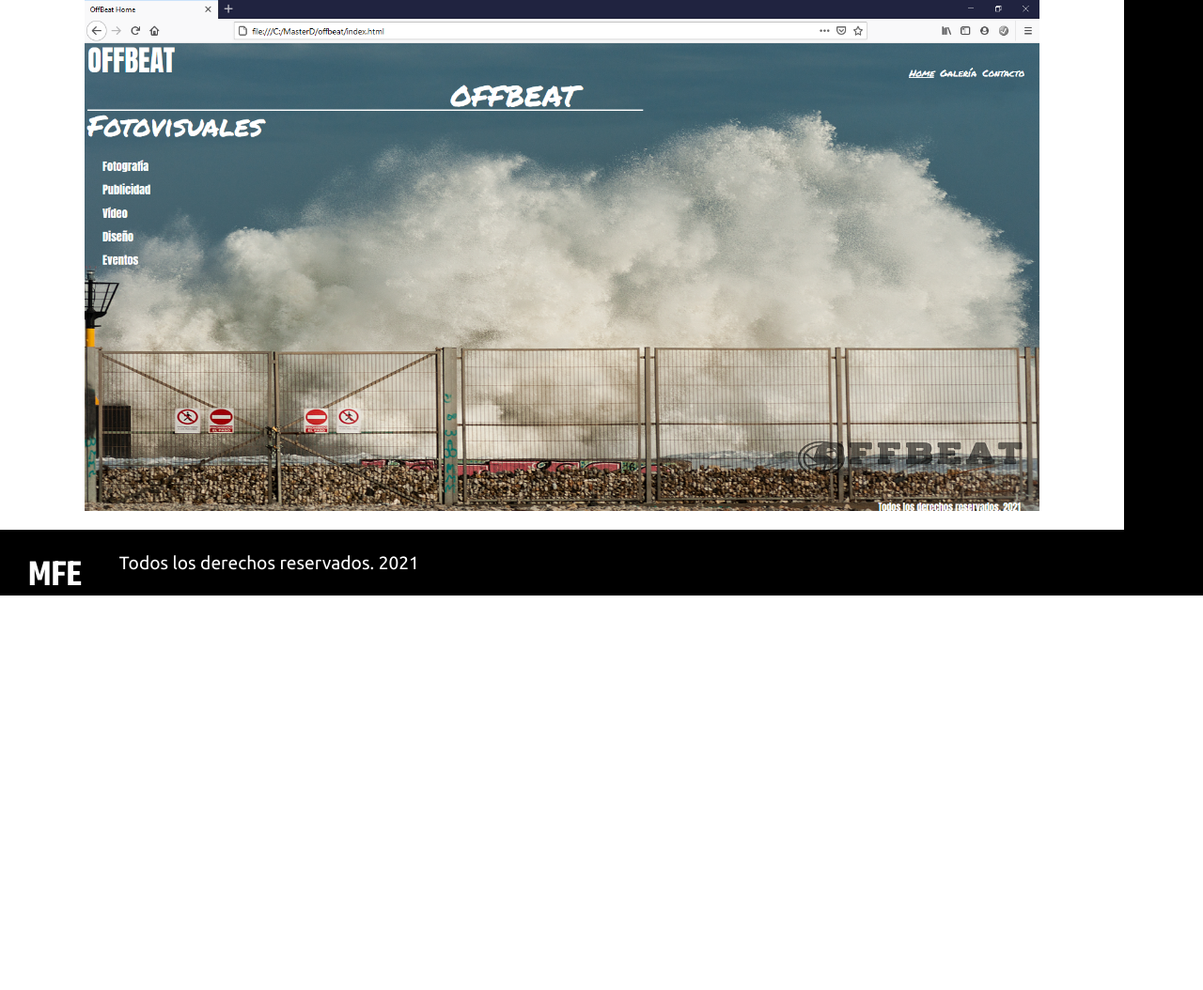
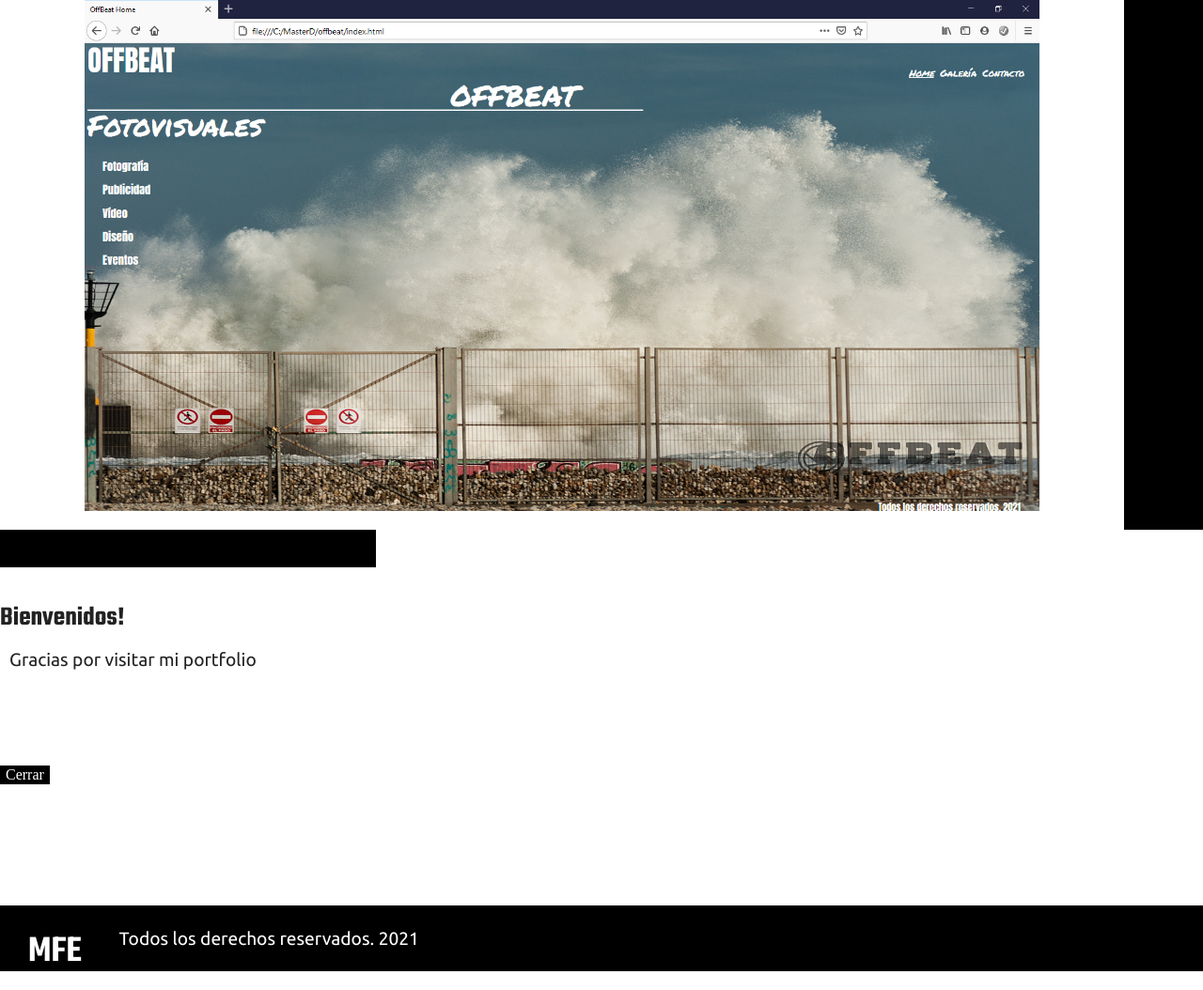
Before and after one commit to ManuelFernandezEsteban/portfolio, a PHP site: page / in a window 1280 px wide. Shown: the part 1108-2162 px from the top of the page at 94% size. Before the commit the page ends 1742 px from the top, so only its background shows below. Run offline with PHP 8.4, Linux system fonts and the light colour scheme; some web fonts are replaced.

Commit message:
cambio el saludo

```diff
--- a/css/comun.css
+++ b/css/comun.css
@@ -133,6 +133,7 @@ ul{
 .menuresponsive input:not(:checked) ~ .cruz {
     display: none;
 }
+
 /*fin menu responsive*/
 h1,h2,h3,h4,h5,h6{
     font-family: 'Teko';
@@ -400,6 +401,22 @@ img .mapa{
         width: 100%;
     }
 }
+/*bienvenida*/
+
+.bandaSuperior{
+    background-color: black;
+    width: 100%;
+    min-height: 40px;
+}
+#cajaBienvenida{
+    display: none;
+    width: 400px;
+    height: 400px;
+}
+
+
+
+
 /*tamaño laptop*/
 @media only screen and (min-width:1024px){
 
--- a/index.html
+++ b/index.html
@@ -1,5 +1,6 @@
 <!DOCTYPE html>
 <html lang="es">
+
 <head>
     <link rel="stylesheet" href="css/css-reset.css">
     <link rel="stylesheet" href="css/comun.css">
@@ -15,18 +16,23 @@
     <meta name="category" content="Spanish, Spain, Desarrollo web">
     <title>Portfolio de Manuel Fernández Esteban</title>
 </head>
+
 <body>
     <div id="contenedor-global" class="contenedor-global">
         <header id="header">
             <div class="caja-logo">
-                <a href="cuerpoInicio.html" title="home"><h1 class="logo">MFE</h1></a>
+                <a href="cuerpoInicio.html" title="home">
+                    <h1 class="logo">MFE</h1>
+                </a>
             </div>
             <nav class="menu">
                 <ul class="lista-menu">
                     <li><a class="menu-enlace seleccionado" href="cuerpoInicio.html" title="Home">Home</a></li>
                     <li><a class="menu-enlace" href="cuerpoPortfolio.html" title="PortFolio">PortFolio</a></li>
-                    <li><a class="menu-enlace" href="cuerpoContacto.html" title="Datos de contacto y redes sociales">Contacto</a></li>
-                    <li><a class="menu-enlace" href="cuerpoPresupuesto.html" title="Pide un presupuesto">Presupuesto</a></li>
+                    <li><a class="menu-enlace" href="cuerpoContacto.html"
+                            title="Datos de contacto y redes sociales">Contacto</a></li>
+                    <li><a class="menu-enlace" href="cuerpoPresupuesto.html" title="Pide un presupuesto">Presupuesto</a>
+                    </li>
                 </ul>
             </nav>
             <div class="menuresponsive">
@@ -35,7 +41,9 @@
                 <i class="cruz"><img src="ico/002-cancel.svg" alt="menu cerrar"></i>
                 <nav>
                     <ul>
-                    <li><div class="espacio"><a href="#"></a></div></li>
+                        <li>
+                            <div class="espacio"><a href="#"></a></div>
+                        </li>
                         <li><a class="menu-enlace" href="cuerpoInicio.html" target="_self">Home</a></li>
                         <li><a class="menu-enlace" href="cuerpoPortfolio.html" target="_self">Portfolio</a></li>
                         <li><a class="menu-enlace" href="cuerpoContacto.html" target="_self">Contacto</a></li>
@@ -47,6 +55,28 @@
         <main id="main">
 
         </main>
+        <div id="cajaBienvenida">
+            <div class="bandaSuperior"></div>
+            <div class="contenedor">
+                <div class="contenido">
+                    <h3>Bienvenidos!</h3>
+                    <p>Gracias por visitar mi portfolio</p>
+
+                </div>
+                <button class="boton">Cerrar</button>
+                <div class="caja-logo">
+                    <h1 class="logo">MFE</h1>
+                </div>
+            </div>
+        </div>
+</body>
+<!--<script>
+    $(document).ready(function () {
+        $('.boton').on('click', function (e) {
+            window.close();
+        });
+    })
+</script>-->
 <footer>
     <div class="caja-logo">
         <a href="cuerpoInicio.html" title="home">
@@ -60,4 +90,5 @@
 <script src="js/scripts.js"></script>
 
 </body>
+
 </html>
--- a/js/scripts.js
+++ b/js/scripts.js
@@ -4,6 +4,7 @@ var objetoHttp=null;
 const CUERPOINICIAL = 'cuerpoInicio.html';
 const XMLNOTICIAS = 'xml/rss.xml';
 const REFERENCIAMAIN=$('main');
+const URLPOPUP='bienvenida.html';
 
 function navega(enlace){
     console.log(enlace);
@@ -58,8 +59,14 @@ function iniciar(){
     cargarInicio();
 }
 
+function mostrarBienvenida(){
+    $('#cajaBienvenida').css('display','block');
+}
+
 function mensaje(){
-    alert("Bienvenidos a mi portfolio");
+    //window.open(URLPOPUP,'bienvenida','width=400,height=400,scrollbars=NO,Resizable=NO,Menubar=NO,Status=NO,Titlebar=NO,Toolbar=NO');
+    //alert("Bienvenidos a mi PortFolio");
+    mostrarBienvenida();
     clearTimeout(saludo);
 }
 
```
Lines whose indentation alone changed are shown as unchanged.
